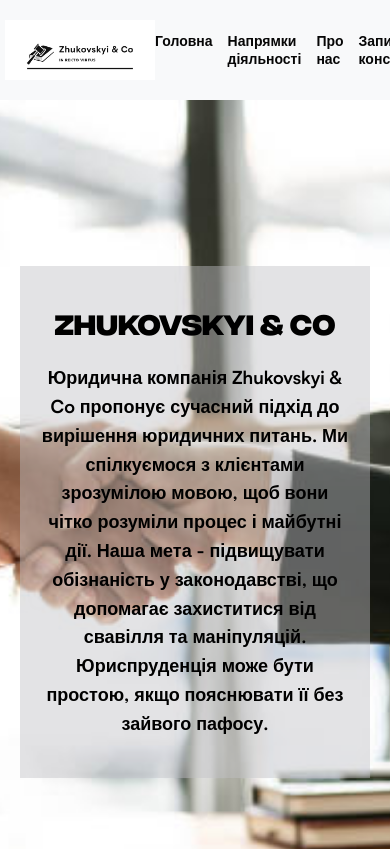
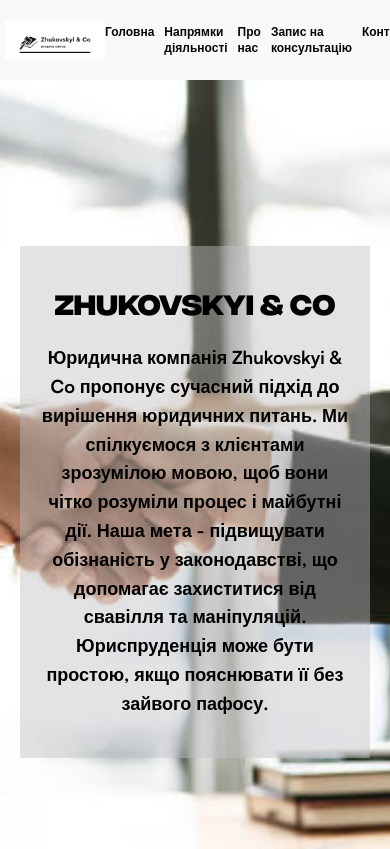
Before and after one commit to Victoria060187/zhykovskiy_project, a React (Create React App) app: page / in a window 390 px wide. Shown: the top 849 px of the page. Built offline with nearby package versions, Linux system fonts and the light colour scheme.

Commit message:
changed css styles for footer and header

```diff
--- a/src/components/footer/Footer.css
+++ b/src/components/footer/Footer.css
@@ -3,11 +3,11 @@
 }
 
 .footer-content {
-  display: flex;
-  justify-content: space-between;
-  align-items: center;
-  text-align: center;
-  padding: 40px;
+    display: flex;
+    justify-content: space-between;
+    align-items: center;
+    text-align: center;
+    padding: 40px;
 }
 
 .footer-contacts h1 {
@@ -55,3 +55,48 @@
 .social-icon:hover img {
     filter: brightness(0) invert(1);
 }
+
+@media (max-width: 768px) {
+  .footer-contacts h1, .footer-icons h1 {
+    font-size: 18px;
+  }
+
+  .footer-contacts p {
+    font-size: 16px;
+  }
+
+  .footer-logo img {
+    width: 300px;
+    height: auto;
+  }
+
+  .footer-text {
+    padding-top: 15px;
+  }
+
+  .social-icon {
+    margin-right: 15px;
+  }
+}
+
+@media (max-width: 576px) {
+  .footer-contacts h1, .footer-icons h1 {
+    font-size: 16px;
+  }
+
+  .footer-contacts p {
+    font-size: 14px;
+  }
+
+  .footer-logo img {
+    width: 200px;
+  }
+
+  .footer-text {
+    padding-top: 10px;
+  }
+
+  .social-icon {
+    margin-right: 10px;
+  }
+}
--- a/src/components/header/Header.css
+++ b/src/components/header/Header.css
@@ -10,7 +10,7 @@
 }
 
 .header-logo img {
-  max-width: 300px;
+  max-width: 400px;
   height: auto;
   display: block;
 }
@@ -35,32 +35,26 @@
   color: #6d7175;
 }
 
-@media (max-width: 2000px) {
-  .header-logo img {
-    max-width: 400px;
-}
-
-  .header-nav--main ul {
-    gap: 15px;
-  }
-}
-
 @media (max-width: 768px) {
   .header-logo img {
     max-width: 200px;
   }
 
   .header-nav--main ul li {
-    font-size: 16px;
+    font-size: 14px;
   }
 }
 
 @media (max-width: 576px) {
   .header-logo img {
-    max-width: 150px;
+    max-width: 100px;
+  }
+
+  .header-nav--main ul {
+    gap: 10px;
   }
 
   .header-nav--main ul li {
-    font-size: 14px;
+    font-size: 12px;
   }
 }
```
